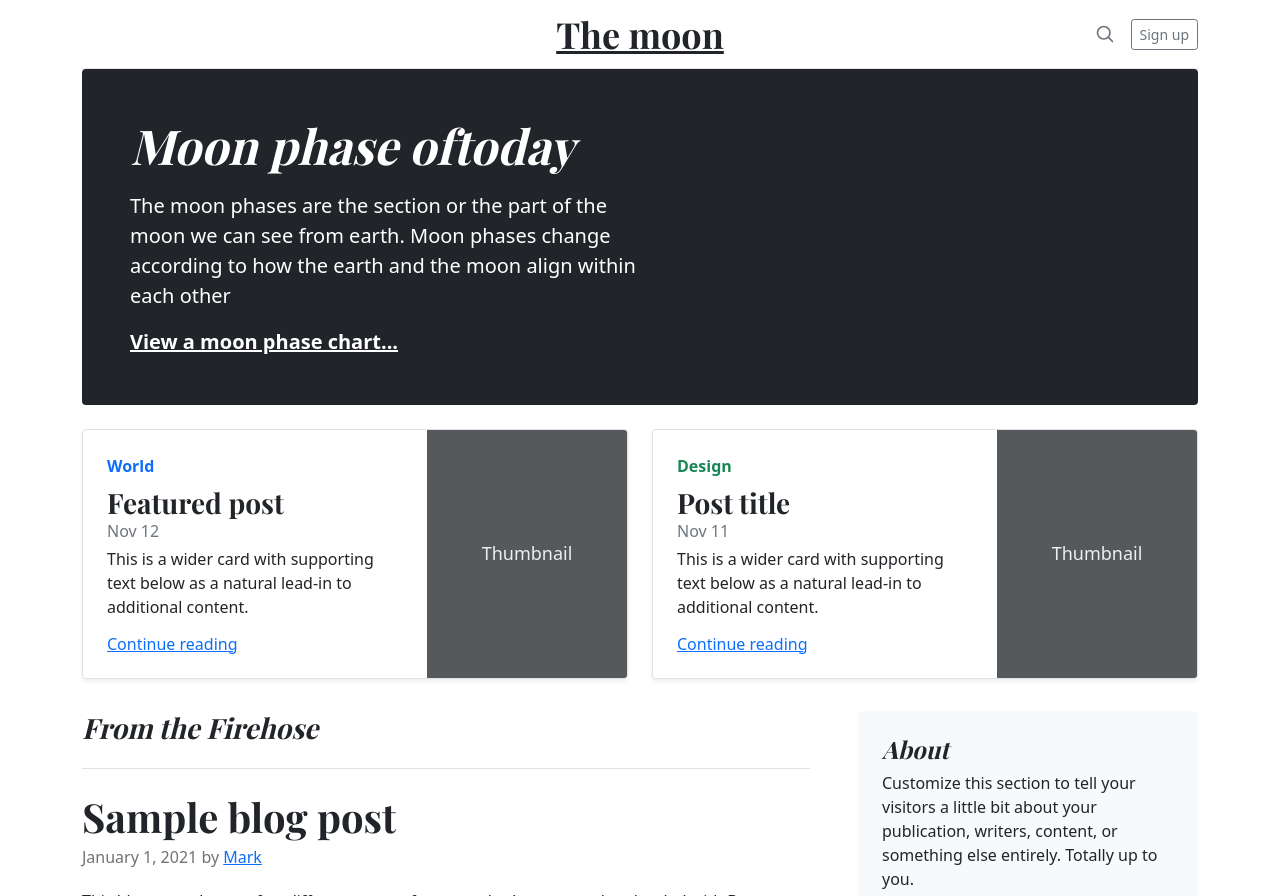
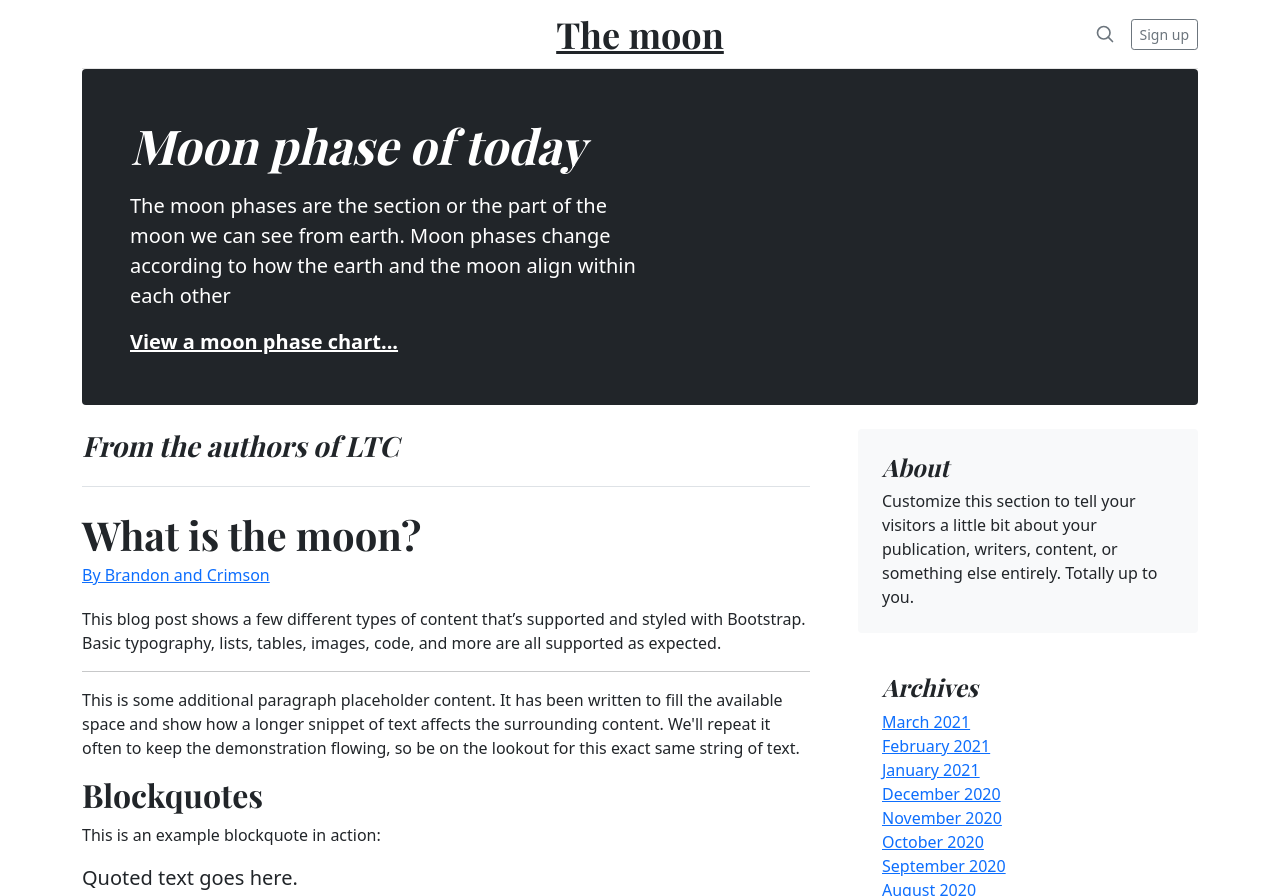
Before and after one commit to PramsuPandey/LTCSolar, a plain HTML site: page explorethemoonltc.html in a window 1280 px wide. Shown: the top 896 px of the page. Drawn offline with nearby package versions, Linux system fonts and the light colour scheme.

Commit message:
Update explorethemoonltc.html

```diff
--- a/explorethemoonltc.html
+++ b/explorethemoonltc.html
@@ -63,54 +63,21 @@
 <main class="container">
   <div class="p-4 p-md-5 mb-4 text-white rounded bg-dark">
     <div class="col-md-6 px-0">
-      <h1 class="display-4 fst-italic">Moon phase oftoday</h1>
+      <h1 class="display-4 fst-italic">Moon phase of today</h1>
       <p class="lead my-3">The moon phases are the section or the part of the moon we can see from earth. Moon phases change according to how the earth and the moon align within each other</p>
       <p class="lead mb-0"><a href="#" class="text-white fw-bold">View a moon phase chart... </a></p>
-    </div>
-  </div>
-
-  <div class="row mb-2">
-    <div class="col-md-6">
-      <div class="row g-0 border rounded overflow-hidden flex-md-row mb-4 shadow-sm h-md-250 position-relative">
-        <div class="col p-4 d-flex flex-column position-static">
-          <strong class="d-inline-block mb-2 text-primary">World</strong>
-          <h3 class="mb-0">Featured post</h3>
-          <div class="mb-1 text-muted">Nov 12</div>
-          <p class="card-text mb-auto">This is a wider card with supporting text below as a natural lead-in to additional content.</p>
-          <a href="#" class="stretched-link">Continue reading</a>
-        </div>
-        <div class="col-auto d-none d-lg-block">
-          <svg class="bd-placeholder-img" width="200" height="250" xmlns="http://www.w3.org/2000/svg" role="img" aria-label="Placeholder: Thumbnail" preserveAspectRatio="xMidYMid slice" focusable="false"><title>Placeholder</title><rect width="100%" height="100%" fill="#55595c"/><text x="50%" y="50%" fill="#eceeef" dy=".3em">Thumbnail</text></svg>
-
-        </div>
-      </div>
-    </div>
-    <div class="col-md-6">
-      <div class="row g-0 border rounded overflow-hidden flex-md-row mb-4 shadow-sm h-md-250 position-relative">
-        <div class="col p-4 d-flex flex-column position-static">
-          <strong class="d-inline-block mb-2 text-success">Design</strong>
-          <h3 class="mb-0">Post title</h3>
-          <div class="mb-1 text-muted">Nov 11</div>
-          <p class="mb-auto">This is a wider card with supporting text below as a natural lead-in to additional content.</p>
-          <a href="#" class="stretched-link">Continue reading</a>
-        </div>
-        <div class="col-auto d-none d-lg-block">
-          <svg class="bd-placeholder-img" width="200" height="250" xmlns="http://www.w3.org/2000/svg" role="img" aria-label="Placeholder: Thumbnail" preserveAspectRatio="xMidYMid slice" focusable="false"><title>Placeholder</title><rect width="100%" height="100%" fill="#55595c"/><text x="50%" y="50%" fill="#eceeef" dy=".3em">Thumbnail</text></svg>
-
-        </div>
-      </div>
     </div>
   </div>
 
   <div class="row g-5">
     <div class="col-md-8">
       <h3 class="pb-4 mb-4 fst-italic border-bottom">
-        From the Firehose
+        From the authors of LTC
       </h3>
 
       <article class="blog-post">
-        <h2 class="blog-post-title">Sample blog post</h2>
-        <p class="blog-post-meta">January 1, 2021 by <a href="#">Mark</a></p>
+        <h2 class="blog-post-title">What is the moon?</h2>
+        <p class="blog-post-meta"><a href="#">By Brandon and Crimson</a></p>
 
         <p>This blog post shows a few different types of content that’s supported and styled with Bootstrap. Basic typography, lists, tables, images, code, and more are all supported as expected.</p>
         <hr>
```
